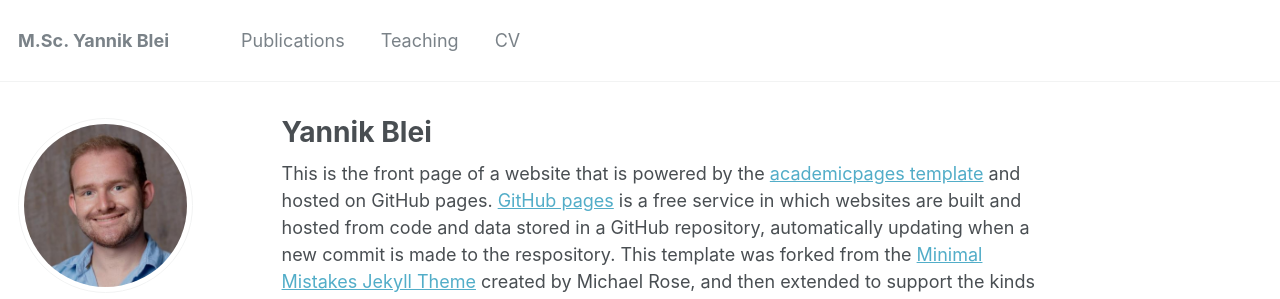
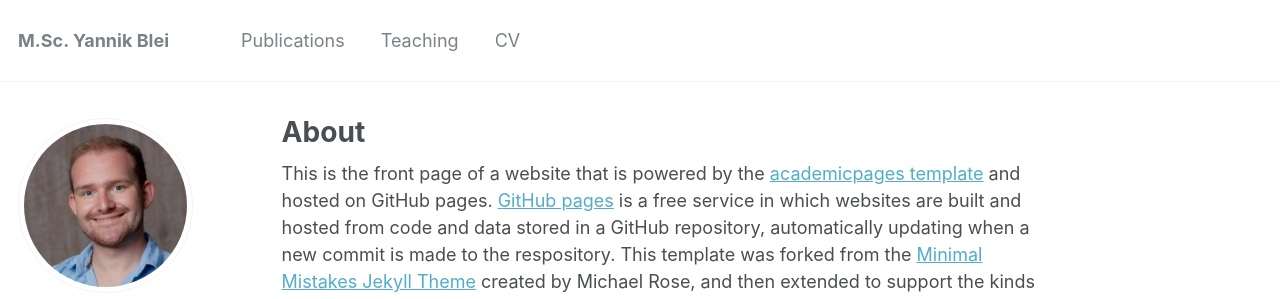
Before and after one commit to yblei/yblei.github.io, a Jekyll site: the page built from _pages/about.md, in a window 1280 px wide and 900 px high. Shown: the top 299 px of the window. Built offline with Jekyll 4.4.1, drawn with Linux system fonts in a browser that asks for light colours.

Commit message:
Changed about page name

```diff
--- a/_pages/about.md
+++ b/_pages/about.md
@@ -1,6 +1,6 @@
 ---
 permalink: /
-title: "Yannik Blei"
+title: "About"
 author_profile: true
 redirect_from:
   - /about/
```
